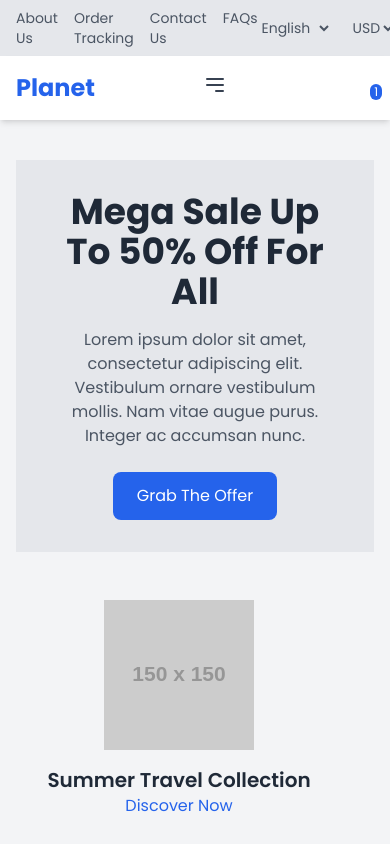
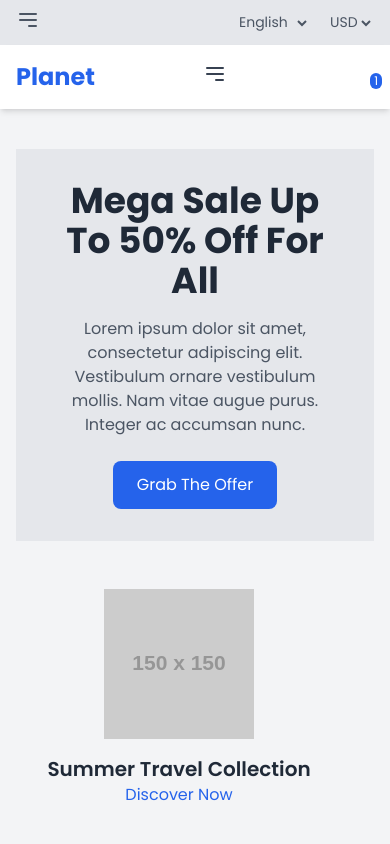
Before and after one commit to ShubhamPatel2305/Ecom, a React (Create React App) app: page / in a window 390 px wide. Shown: the top 844 px of the page. Built offline with nearby package versions, Linux system fonts and the light colour scheme; the HTML template or start-up script is replaced by a standard one.

Commit message:
making some normal changes in top navbar

```diff
--- a/src/App.js
+++ b/src/App.js
@@ -1,10 +1,15 @@
 import React, { useState } from 'react';
 
 const App = () => {
-  const [isOpen, setIsOpen] = useState(false);
+  const [isTopMenuOpen, setIsTopMenuOpen] = useState(false);
+  const [isMainMenuOpen, setIsMainMenuOpen] = useState(false);
 
-  const toggleMenu = () => {
-    setIsOpen(!isOpen);
+  const toggleTopMenu = () => {
+    setIsTopMenuOpen(!isTopMenuOpen);
+  };
+
+  const toggleMainMenu = () => {
+    setIsMainMenuOpen(!isMainMenuOpen);
   };
 
   return (
@@ -13,10 +18,21 @@ const App = () => {
       <div className="bg-gray-200 text-sm">
         <div className="container mx-auto flex justify-between items-center py-2 px-4">
           <div className="flex space-x-4">
-            <a href="#" className="text-gray-600 hover:text-gray-800">About Us</a>
-            <a href="#" className="text-gray-600 hover:text-gray-800">Order Tracking</a>
-            <a href="#" className="text-gray-600 hover:text-gray-800">Contact Us</a>
-            <a href="#" className="text-gray-600 hover:text-gray-800">FAQs</a>
+            {/* Top Navbar Dropdown for Mobile/Tablet */}
+            <div className="md:hidden">
+              <button onClick={toggleTopMenu} className="text-gray-600 hover:text-gray-800 focus:outline-none">
+                <svg xmlns="http://www.w3.org/2000/svg" className="h-6 w-6" fill="none" viewBox="0 0 24 24" stroke="currentColor">
+                  <path strokeLinecap="round" strokeLinejoin="round" strokeWidth="2" d="M4 6h16M4 12h16m-7 6h7" />
+                </svg>
+              </button>
+            </div>
+            {/* Top Navbar Links */}
+            <div className={`space-x-4 hidden md:flex`}>
+              <a href="#" className="text-gray-600 hover:text-gray-800">About Us</a>
+              <a href="#" className="text-gray-600 hover:text-gray-800">Order Tracking</a>
+              <a href="#" className="text-gray-600 hover:text-gray-800">Contact Us</a>
+              <a href="#" className="text-gray-600 hover:text-gray-800">FAQs</a>
+            </div>
           </div>
           <div className="flex space-x-4 items-center">
             <div className="relative">
@@ -34,6 +50,15 @@ const App = () => {
             </div>
           </div>
         </div>
+        {/* Dropdown Menu for Top Navbar in Mobile/Tablet View */}
+        <div className={`md:hidden ${isTopMenuOpen ? 'block' : 'hidden'}`}>
+          <nav className="px-4 py-4 space-y-1 bg-gray-100">
+            <a href="#" className="block text-gray-700 hover:text-blue-600">About Us</a>
+            <a href="#" className="block text-gray-700 hover:text-blue-600">Order Tracking</a>
+            <a href="#" className="block text-gray-700 hover:text-blue-600">Contact Us</a>
+            <a href="#" className="block text-gray-700 hover:text-blue-600">FAQs</a>
+          </nav>
+        </div>
       </div>
 
       {/* Main Navbar */}
@@ -42,16 +67,16 @@ const App = () => {
           <div className="text-2xl font-bold text-blue-600">
             <a href="#">Planet</a>
           </div>
-          {/* Hamburger Menu Icon */}
+          {/* Hamburger Menu Icon for Main Navbar */}
           <div className="md:hidden">
-            <button onClick={toggleMenu} className="text-gray-700 hover:text-blue-600 focus:outline-none">
+            <button onClick={toggleMainMenu} className="text-gray-700 hover:text-blue-600 focus:outline-none">
               <svg xmlns="http://www.w3.org/2000/svg" className="h-6 w-6" fill="none" viewBox="0 0 24 24" stroke="currentColor">
                 <path strokeLinecap="round" strokeLinejoin="round" strokeWidth="2" d="M4 6h16M4 12h16m-7 6h7" />
               </svg>
             </button>
           </div>
           {/* Main Navigation Links */}
-          <nav className={`space-x-6 ${isOpen ? 'block' : 'hidden'} md:flex`}>
+          <nav className={`space-x-6 ${isMainMenuOpen ? 'block' : 'hidden'} md:flex`}>
             <a href="#" className="text-gray-700 hover:text-blue-600 block md:inline-block">Home</a>
             <a href="#" className="text-gray-700 hover:text-blue-600 block md:inline-block">Shop</a>
             <a href="#" className="text-gray-700 hover:text-blue-600 block md:inline-block">Products</a>
@@ -71,8 +96,8 @@ const App = () => {
             </div>
           </div>
         </div>
-        {/* Dropdown Menu for Mobile */}
-        <div className={`md:hidden ${isOpen ? 'block' : 'hidden'}`}>
+        {/* Dropdown Menu for Main Navbar in Mobile/Tablet View */}
+        <div className={`md:hidden ${isMainMenuOpen ? 'block' : 'hidden'}`}>
           <nav className="px-4 py-4 space-y-1 bg-gray-100">
             <a href="#" className="block text-gray-700 hover:text-blue-600">Home</a>
             <a href="#" className="block text-gray-700 hover:text-blue-600">Shop</a>
```
